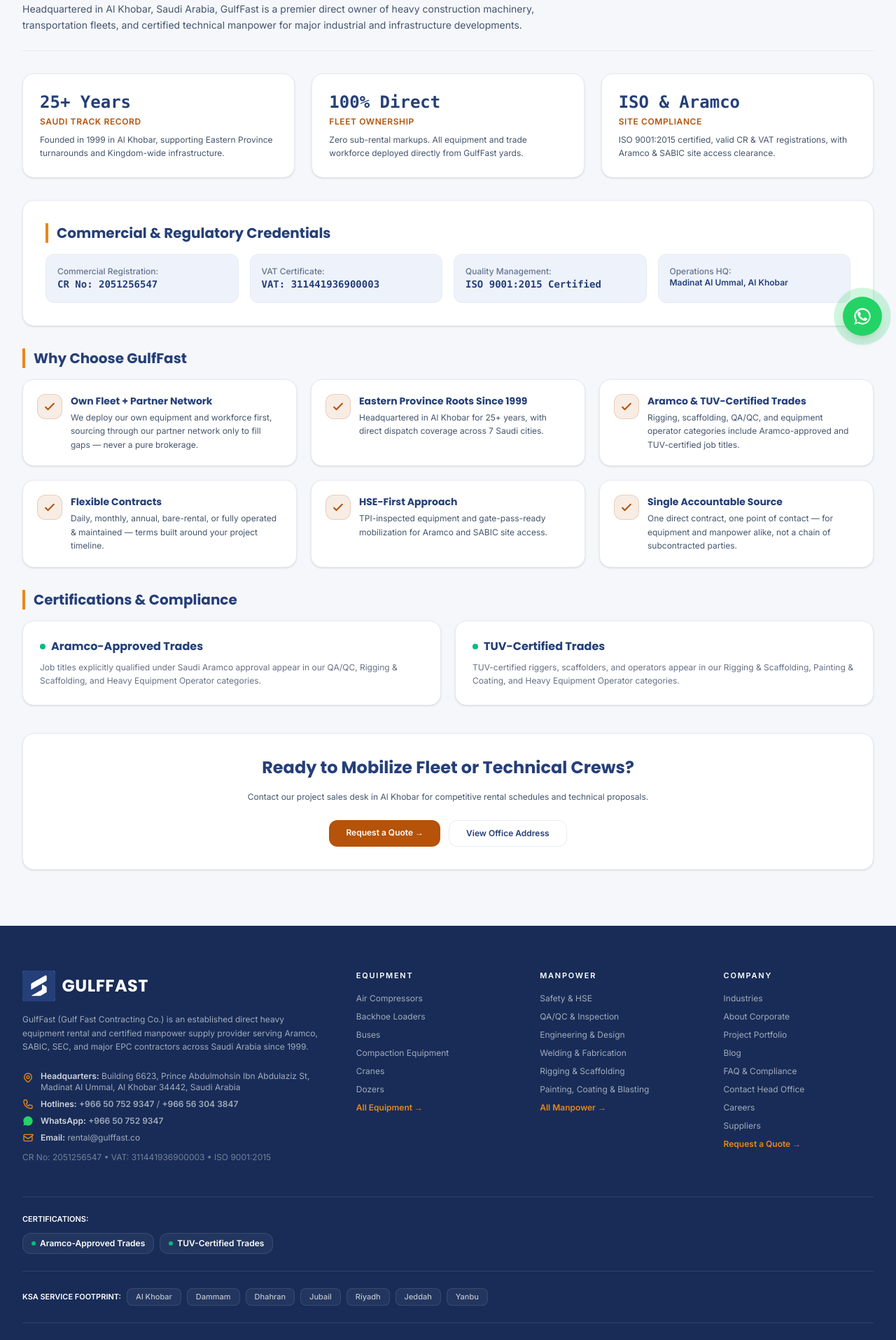
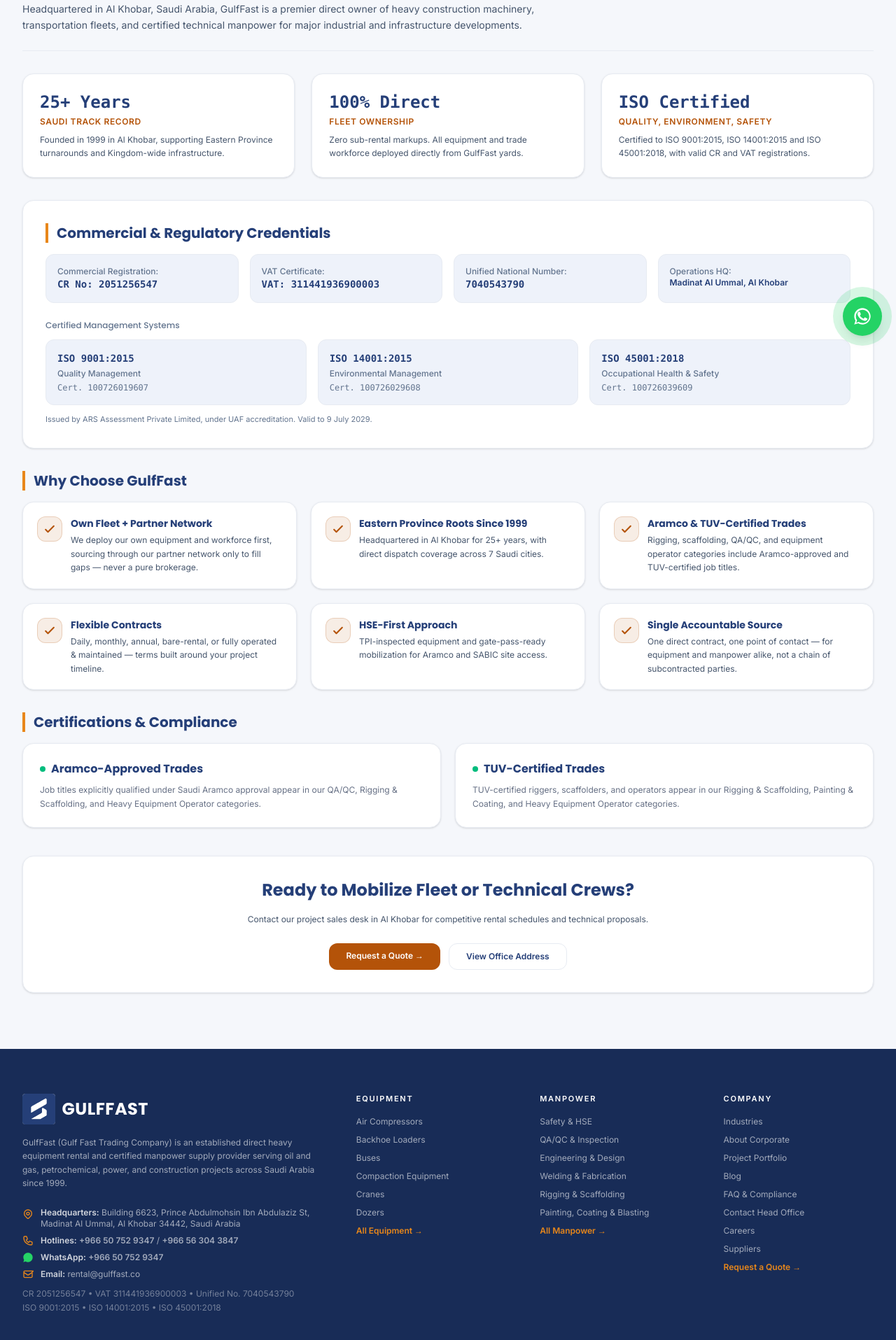
Before and after one commit to rentalgulffast-tech/gulffast_website, a Next.js app: page /about in a window 1280 px wide. Shown: the part 300-2215 px from the top of the page at 70% size. Built offline with nearby package versions, Linux system fonts and the light colour scheme.

Commit message:
Use registered legal name, add ISO 14001 and 45001, remove unevidenced client claims

```diff
--- a/app/about/page.tsx
+++ b/app/about/page.tsx
@@ -3,6 +3,7 @@
 import WhyChooseUsChecklist from '@/components/WhyChooseUsChecklist';
 import CertificationsBadges from '@/components/CertificationsBadges';
 import { BRAND_LEGAL_NAME } from '@/lib/brand';
+import { CREDENTIALS, ISO_CERTIFICATES, ISO_CERTIFYING_BODY, ISO_VALID_UNTIL } from '@/lib/credentials';
 
 export const metadata = {
   title: 'About GulfFast | Direct Industrial Equipment & Manpower Supplier KSA',
@@ -55,10 +56,10 @@
           </div>
 
           <div className="bg-white border border-border rounded-2xl p-6 shadow-sm">
-            <h3 className="text-2xl font-black text-primary mb-1 font-mono">ISO &amp; Aramco</h3>
-            <p className="text-xs font-bold uppercase tracking-wider text-accent-strong">Site Compliance</p>
+            <h3 className="text-2xl font-black text-primary mb-1 font-mono">ISO Certified</h3>
+            <p className="text-xs font-bold uppercase tracking-wider text-accent-strong">Quality, Environment, Safety</p>
             <p className="text-slate-600 text-xs mt-2 leading-relaxed">
-              ISO 9001:2015 certified, valid CR &amp; VAT registrations, with Aramco &amp; SABIC site access clearance.
+              Certified to ISO 9001:2015, ISO 14001:2015 and ISO 45001:2018, with valid CR and VAT registrations.
             </p>
           </div>
         </div>
@@ -71,20 +72,36 @@
           <div className="grid grid-cols-1 sm:grid-cols-2 md:grid-cols-4 gap-4 text-xs">
             <div className="bg-tint p-4 rounded-xl border border-border">
               <span className="text-slate-500 block font-medium">Commercial Registration:</span>
-              <strong className="text-primary font-mono text-sm">CR No: 2051256547</strong>
+              <strong className="text-primary font-mono text-sm">CR No: {CREDENTIALS.crNumber}</strong>
             </div>
             <div className="bg-tint p-4 rounded-xl border border-border">
               <span className="text-slate-500 block font-medium">VAT Certificate:</span>
-              <strong className="text-primary font-mono text-sm">VAT: 311441936900003</strong>
+              <strong className="text-primary font-mono text-sm">VAT: {CREDENTIALS.vatNumber}</strong>
             </div>
             <div className="bg-tint p-4 rounded-xl border border-border">
-              <span className="text-slate-500 block font-medium">Quality Management:</span>
-              <strong className="text-primary font-mono text-sm">ISO 9001:2015 Certified</strong>
+              <span className="text-slate-500 block font-medium">Unified National Number:</span>
+              <strong className="text-primary font-mono text-sm">{CREDENTIALS.unifiedNationalNumber}</strong>
             </div>
             <div className="bg-tint p-4 rounded-xl border border-border">
               <span className="text-slate-500 block font-medium">Operations HQ:</span>
               <strong className="text-primary text-xs">Madinat Al Ummal, Al Khobar</strong>
             </div>
+          </div>
+
+          <div className="pt-2">
+            <h3 className="text-slate-500 font-medium text-xs mb-3">Certified Management Systems</h3>
+            <div className="grid grid-cols-1 sm:grid-cols-3 gap-4 text-xs">
+              {ISO_CERTIFICATES.map((cert) => (
+                <div key={cert.standard} className="bg-tint p-4 rounded-xl border border-border">
+                  <strong className="text-primary font-mono text-sm block">{cert.standard}</strong>
+                  <span className="text-slate-500 block font-medium mt-1">{cert.scope}</span>
+                  <span className="text-slate-500 block font-mono mt-1">Cert. {cert.certificateNumber}</span>
+                </div>
+              ))}
+            </div>
+            <p className="text-slate-500 text-[11px] mt-3 leading-relaxed">
+              Issued by {ISO_CERTIFYING_BODY}. Valid to {ISO_VALID_UNTIL}.
+            </p>
           </div>
         </div>
 
--- a/components/Footer.tsx
+++ b/components/Footer.tsx
@@ -7,6 +7,7 @@
 import { CONTACT, telHref, mailtoHref } from '@/lib/contact';
 import { BRAND_LEGAL_NAME } from '@/lib/brand';
 import CertificationsBadges from '@/components/CertificationsBadges';
+import { CREDENTIALS, ISO_CERTIFICATES } from '@/lib/credentials';
 
 export default function Footer() {
   const orgSchema = generateOrganizationSchema();
@@ -41,7 +42,7 @@
             </Link>
 
             <p className="text-xs leading-relaxed max-w-md">
-              GulfFast ({BRAND_LEGAL_NAME}) is an established direct heavy equipment rental and certified manpower supply provider serving Aramco, SABIC, SEC, and major EPC contractors across Saudi Arabia since 1999.
+              GulfFast ({BRAND_LEGAL_NAME}) is an established direct heavy equipment rental and certified manpower supply provider serving oil and gas, petrochemical, power, and construction projects across Saudi Arabia since 1999.
             </p>
 
             <div className="space-y-2 pt-2 text-xs">
@@ -88,8 +89,9 @@
                 </span>
               </div>
 
-              <div className="flex items-center gap-2.5 pt-1 text-white/40">
-                <span>CR No: 2051256547 • VAT: 311441936900003 • ISO 9001:2015</span>
+              <div className="flex flex-col gap-1 pt-1 text-white/40">
+                <span>{`CR ${CREDENTIALS.crNumber} • VAT ${CREDENTIALS.vatNumber} • Unified No. ${CREDENTIALS.unifiedNationalNumber}`}</span>
+                <span>{ISO_CERTIFICATES.map((cert) => cert.standard).join(' • ')}</span>
               </div>
             </div>
           </div>
--- a/lib/brand.ts
+++ b/lib/brand.ts
@@ -1,4 +1,4 @@
 // Single source of truth for GulfFast's site-wide brand name and tagline.
 
-export const BRAND_LEGAL_NAME = 'Gulf Fast Contracting Co.';
+export const BRAND_LEGAL_NAME = 'Gulf Fast Trading Company';
 export const BRAND_TAGLINE = 'Equipment and Manpower';
--- /dev/null
+++ b/lib/credentials.ts
@@ -0,0 +1,31 @@
+// Single source of truth for GulfFast's registration and certification numbers.
+//
+// Verified 30 August 2026 against the original documents:
+//   - Ministry of Commerce Branch Registration Certificate (Gulf Fast Trading
+//     Company, a branch of Technical Trade Company for Trading)
+//   - ZATCA VAT Registration Certificate
+//   - ISO certificates issued to Gulf Fast Trading Company by ARS Assessment
+//     Private Limited under UAF accreditation
+//
+// Do not edit these values without checking the source certificate first.
+
+export const CREDENTIALS = {
+  crNumber: '2051256547',
+  vatNumber: '311441936900003',
+  unifiedNationalNumber: '7040543790'
+} as const;
+
+export interface IsoCertificate {
+  standard: string;
+  scope: string;
+  certificateNumber: string;
+}
+
+export const ISO_CERTIFICATES: IsoCertificate[] = [
+  { standard: 'ISO 9001:2015', scope: 'Quality Management', certificateNumber: '100726019607' },
+  { standard: 'ISO 14001:2015', scope: 'Environmental Management', certificateNumber: '100726029608' },
+  { standard: 'ISO 45001:2018', scope: 'Occupational Health & Safety', certificateNumber: '100726039609' }
+];
+
+export const ISO_CERTIFYING_BODY = 'ARS Assessment Private Limited, under UAF accreditation';
+export const ISO_VALID_UNTIL = '9 July 2029';
```
